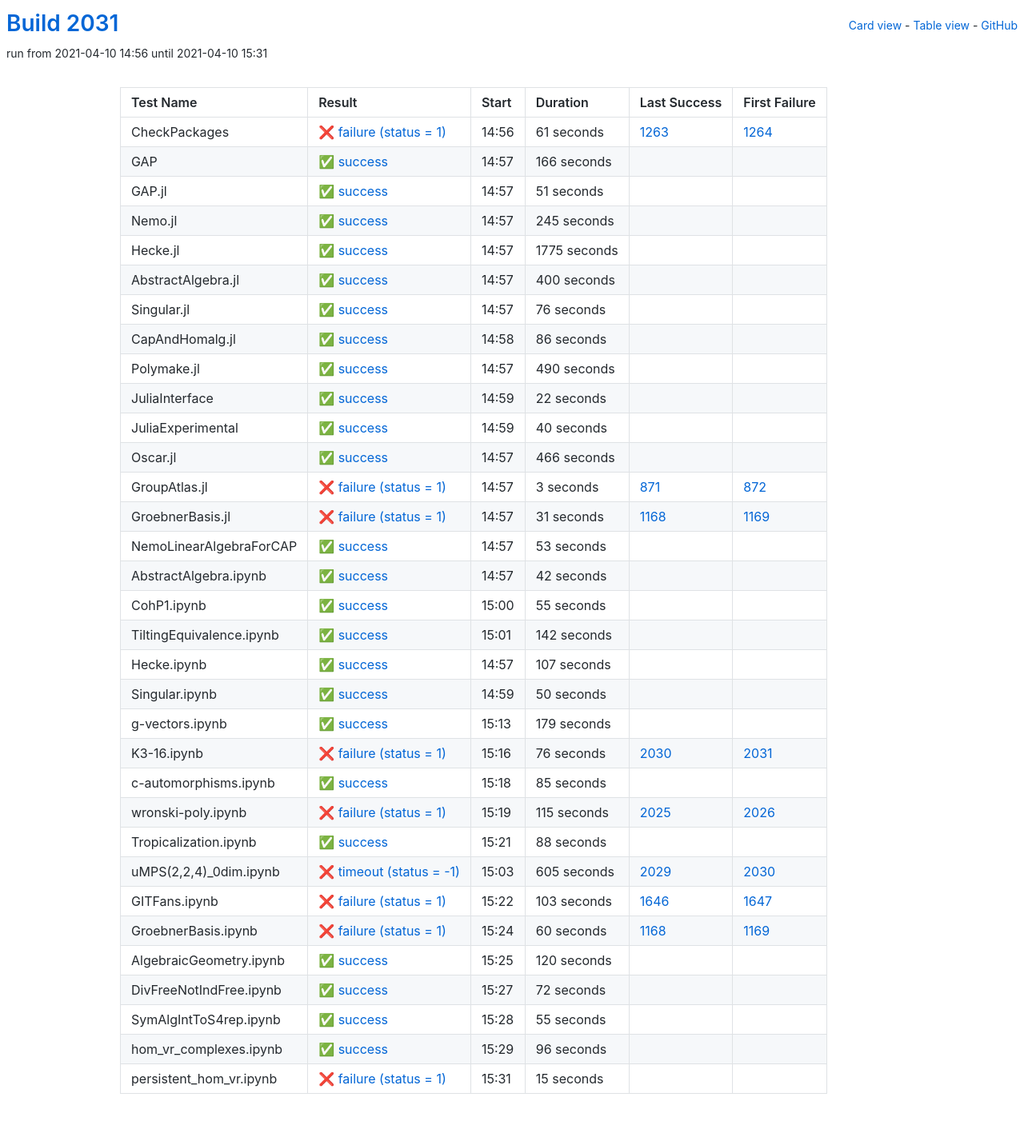
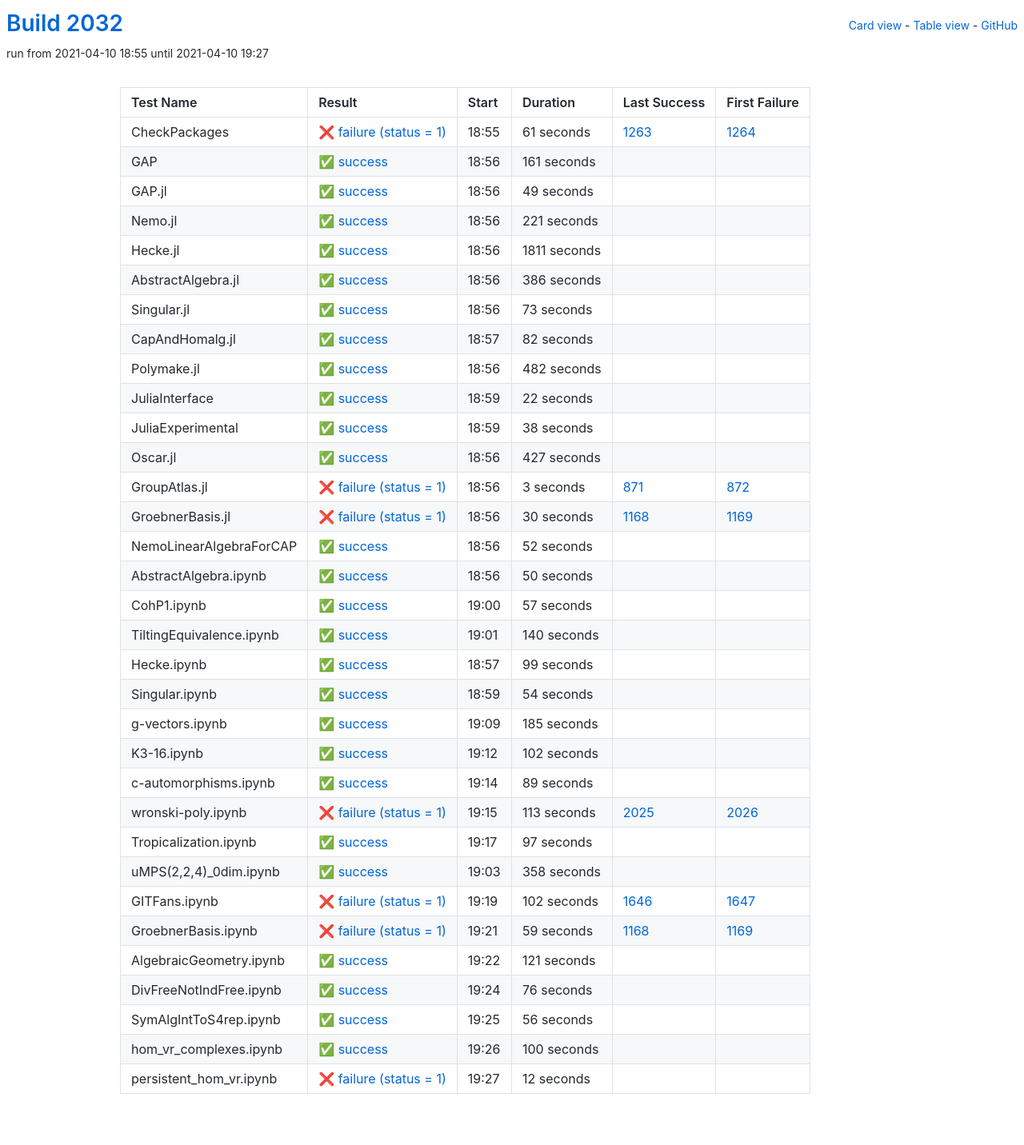
Before and after one commit to oscar-system/oscar-ci-status-stable, a Jekyll site: the page built from table.html, in a window 1280 px wide. Shown: the whole page at 80% size. Built offline with Jekyll 4.4.1, drawn with Linux system fonts in a browser that asks for light colours.

Commit message:
Build #2032

```diff
--- a/_data/ci.yml
+++ b/_data/ci.yml
@@ -1,6 +1,6 @@
 ---
-build: 2031
-build_url: https://oscarci.mathematik.uni-kl.de/job/oscar-stable/2031/
+build: 2032
+build_url: https://oscarci.mathematik.uni-kl.de/job/oscar-stable/2032/
 job: oscar-stable
 organization: oscar-system
 repo: oscar-ci-status-stable
@@ -8,8 +8,8 @@ repourl: https://github.com/oscar-system/oscar-ci-status-stable
 tests:
 - name: CheckPackages
   id: checkpackages
-  log: https://oscarci.mathematik.uni-kl.de/job/oscar-stable/2031/artifact/logs/build-2031/CheckPackages.log
-  start: 2021-04-10 14:56
+  log: https://oscarci.mathematik.uni-kl.de/job/oscar-stable/2032/artifact/logs/build-2032/CheckPackages.log
+  start: 2021-04-10 18:55
   success: false
   exitcode: 1
   status: failure
@@ -20,104 +20,104 @@ tests:
   first_failure_url: https://oscarci.mathematik.uni-kl.de/job/oscar-stable/1264/
 - name: GAP
   id: gap
-  log: https://oscarci.mathematik.uni-kl.de/job/oscar-stable/2031/artifact/logs/build-2031/GAP.log
-  start: 2021-04-10 14:57
+  log: https://oscarci.mathematik.uni-kl.de/job/oscar-stable/2032/artifact/logs/build-2032/GAP.log
+  start: 2021-04-10 18:56
   success: true
   exitcode: 0
   status: success
-  duration: 166
+  duration: 161
   last_success: false
   last_success_url:
   first_failure: false
   first_failure_url:
 - name: GAP.jl
   id: gap-jl
-  log: https://oscarci.mathematik.uni-kl.de/job/oscar-stable/2031/artifact/logs/build-2031/GAP.jl.log
-  start: 2021-04-10 14:57
+  log: https://oscarci.mathematik.uni-kl.de/job/oscar-stable/2032/artifact/logs/build-2032/GAP.jl.log
+  start: 2021-04-10 18:56
   success: true
   exitcode: 0
   status: success
-  duration: 51
+  duration: 49
   last_success: false
   last_success_url:
   first_failure: false
   first_failure_url:
 - name: Nemo.jl
   id: nemo-jl
-  log: https://oscarci.mathematik.uni-kl.de/job/oscar-stable/2031/artifact/logs/build-2031/Nemo.jl.log
-  start: 2021-04-10 14:57
+  log: https://oscarci.mathematik.uni-kl.de/job/oscar-stable/2032/artifact/logs/build-2032/Nemo.jl.log
+  start: 2021-04-10 18:56
   success: true
   exitcode: 0
   status: success
-  duration: 245
+  duration: 221
   last_success: false
   last_success_url:
   first_failure: false
   first_failure_url:
 - name: Hecke.jl
   id: hecke-jl
-  log: https://oscarci.mathematik.uni-kl.de/job/oscar-stable/2031/artifact/logs/build-2031/Hecke.jl.log
-  start: 2021-04-10 14:57
+  log: https://oscarci.mathematik.uni-kl.de/job/oscar-stable/2032/artifact/logs/build-2032/Hecke.jl.log
+  start: 2021-04-10 18:56
   success: true
   exitcode: 0
   status: success
-  duration: 1775
+  duration: 1811
   last_success: false
   last_success_url:
   first_failure: false
   first_failure_url:
 - name: AbstractAlgebra.jl
   id: abstractalgebra-jl
-  log: https://oscarci.mathematik.uni-kl.de/job/oscar-stable/2031/artifact/logs/build-2031/AbstractAlgebra.jl.log
-  start: 2021-04-10 14:57
+  log: https://oscarci.mathematik.uni-kl.de/job/oscar-stable/2032/artifact/logs/build-2032/AbstractAlgebra.jl.log
+  start: 2021-04-10 18:56
   success: true
   exitcode: 0
   status: success
-  duration: 400
+  duration: 386
   last_success: false
   last_success_url:
   first_failure: false
   first_failure_url:
 - name: Singular.jl
   id: singular-jl
-  log: https://oscarci.mathematik.uni-kl.de/job/oscar-stable/2031/artifact/logs/build-2031/Singular.jl.log
-  start: 2021-04-10 14:57
+  log: https://oscarci.mathematik.uni-kl.de/job/oscar-stable/2032/artifact/logs/build-2032/Singular.jl.log
+  start: 2021-04-10 18:56
   success: true
   exitcode: 0
   status: success
-  duration: 76
+  duration: 73
   last_success: false
   last_success_url:
   first_failure: false
   first_failure_url:
 - name: CapAndHomalg.jl
   id: capandhomalg-jl
-  log: https://oscarci.mathematik.uni-kl.de/job/oscar-stable/2031/artifact/logs/build-2031/CapAndHomalg.jl.log
-  start: 2021-04-10 14:58
+  log: https://oscarci.mathematik.uni-kl.de/job/oscar-stable/2032/artifact/logs/build-2032/CapAndHomalg.jl.log
+  start: 2021-04-10 18:57
   success: true
   exitcode: 0
   status: success
-  duration: 86
+  duration: 82
   last_success: false
   last_success_url:
   first_failure: false
   first_failure_url:
 - name: Polymake.jl
   id: polymake-jl
-  log: https://oscarci.mathematik.uni-kl.de/job/oscar-stable/2031/artifact/logs/build-2031/Polymake.jl.log
-  start: 2021-04-10 14:57
+  log: https://oscarci.mathematik.uni-kl.de/job/oscar-stable/2032/artifact/logs/build-2032/Polymake.jl.log
+  start: 2021-04-10 18:56
   success: true
   exitcode: 0
   status: success
-  duration: 490
+  duration: 482
   last_success: false
   last_success_url:
   first_failure: false
   first_failure_url:
 - name: JuliaInterface
   id: juliainterface
-  log: https://oscarci.mathematik.uni-kl.de/job/oscar-stable/2031/artifact/logs/build-2031/JuliaInterface.log
-  start: 2021-04-10 14:59
+  log: https://oscarci.mathematik.uni-kl.de/job/oscar-stable/2032/artifact/logs/build-2032/JuliaInterface.log
+  start: 2021-04-10 18:59
   success: true
   exitcode: 0
   status: success
@@ -128,32 +128,32 @@ tests:
   first_failure_url:
 - name: JuliaExperimental
   id: juliaexperimental
-  log: https://oscarci.mathematik.uni-kl.de/job/oscar-stable/2031/artifact/logs/build-2031/JuliaExperimental.log
-  start: 2021-04-10 14:59
+  log: https://oscarci.mathematik.uni-kl.de/job/oscar-stable/2032/artifact/logs/build-2032/JuliaExperimental.log
+  start: 2021-04-10 18:59
   success: true
   exitcode: 0
   status: success
-  duration: 40
+  duration: 38
   last_success: false
   last_success_url:
   first_failure: false
   first_failure_url:
 - name: Oscar.jl
   id: oscar-jl
-  log: https://oscarci.mathematik.uni-kl.de/job/oscar-stable/2031/artifact/logs/build-2031/Oscar.jl.log
-  start: 2021-04-10 14:57
+  log: https://oscarci.mathematik.uni-kl.de/job/oscar-stable/2032/artifact/logs/build-2032/Oscar.jl.log
+  start: 2021-04-10 18:56
   success: true
   exitcode: 0
   status: success
-  duration: 466
+  duration: 427
   last_success: false
   last_success_url:
   first_failure: false
   first_failure_url:
 - name: GroupAtlas.jl
   id: groupatlas-jl
-  log: https://oscarci.mathematik.uni-kl.de/job/oscar-stable/2031/artifact/logs/build-2031/GroupAtlas.jl.log
-  start: 2021-04-10 14:57
+  log: https://oscarci.mathematik.uni-kl.de/job/oscar-stable/2032/artifact/logs/build-2032/GroupAtlas.jl.log
+  start: 2021-04-10 18:56
   success: false
   exitcode: 1
   status: failure
@@ -164,80 +164,32 @@ tests:
   first_failure_url: https://oscarci.mathematik.uni-kl.de/job/oscar-stable/872/
 - name: GroebnerBasis.jl
   id: groebnerbasis-jl
-  log: https://oscarci.mathematik.uni-kl.de/job/oscar-stable/2031/artifact/logs/build-2031/GroebnerBasis.jl.log
-  start: 2021-04-10 14:57
+  log: https://oscarci.mathematik.uni-kl.de/job/oscar-stable/2032/artifact/logs/build-2032/GroebnerBasis.jl.log
+  start: 2021-04-10 18:56
   success: false
   exitcode: 1
   status: failure
-  duration: 31
+  duration: 30
   last_success: 1168
   last_success_url: https://oscarci.mathematik.uni-kl.de/job/oscar-stable/1168/
   first_failure: 1169
   first_failure_url: https://oscarci.mathematik.uni-kl.de/job/oscar-stable/1169/
 - name: NemoLinearAlgebraForCAP
   id: nemolinearalgebraforcap
-  log: https://oscarci.mathematik.uni-kl.de/job/oscar-stable/2031/artifact/logs/build-2031/NemoLinearAlgebraForCAP.log
-  start: 2021-04-10 14:57
+  log: https://oscarci.mathematik.uni-kl.de/job/oscar-stable/2032/artifact/logs/build-2032/NemoLinearAlgebraForCAP.log
+  start: 2021-04-10 18:56
   success: true
   exitcode: 0
   status: success
-  duration: 53
+  duration: 52
   last_success: false
   last_success_url:
   first_failure: false
   first_failure_url:
 - name: AbstractAlgebra.ipynb
   id: abstractalgebra-ipynb
-  log: https://oscarci.mathematik.uni-kl.de/job/oscar-stable/2031/artifact/logs/build-2031/AbstractAlgebra.ipynb.log
-  start: 2021-04-10 14:57
-  success: true
-  exitcode: 0
-  status: success
-  duration: 42
-  last_success: false
-  last_success_url:
-  first_failure: false
-  first_failure_url:
-- name: CohP1.ipynb
-  id: cohp1-ipynb
-  log: https://oscarci.mathematik.uni-kl.de/job/oscar-stable/2031/artifact/logs/build-2031/CohP1.ipynb.log
-  start: 2021-04-10 15:00
-  success: true
-  exitcode: 0
-  status: success
-  duration: 55
-  last_success: false
-  last_success_url:
-  first_failure: false
-  first_failure_url:
-- name: TiltingEquivalence.ipynb
-  id: tiltingequivalence-ipynb
-  log: https://oscarci.mathematik.uni-kl.de/job/oscar-stable/2031/artifact/logs/build-2031/TiltingEquivalence.ipynb.log
-  start: 2021-04-10 15:01
-  success: true
-  exitcode: 0
-  status: success
-  duration: 142
-  last_success: false
-  last_success_url:
-  first_failure: false
-  first_failure_url:
-- name: Hecke.ipynb
-  id: hecke-ipynb
-  log: https://oscarci.mathematik.uni-kl.de/job/oscar-stable/2031/artifact/logs/build-2031/Hecke.ipynb.log
-  start: 2021-04-10 14:57
-  success: true
-  exitcode: 0
-  status: success
-  duration: 107
-  last_success: false
-  last_success_url:
-  first_failure: false
-  first_failure_url:
-- name: Singular.ipynb
-  id: singular-ipynb
-  log: https://oscarci.mathematik.uni-kl.de/job/oscar-stable/2031/artifact/logs/build-2031/Singular.ipynb.log
-  start: 2021-04-10 14:59
+  log: https://oscarci.mathematik.uni-kl.de/job/oscar-stable/2032/artifact/logs/build-2032/AbstractAlgebra.ipynb.log
+  start: 2021-04-10 18:56
   success: true
   exitcode: 0
   status: success
@@ -246,158 +198,206 @@ tests:
   last_success_url:
   first_failure: false
   first_failure_url:
-- name: g-vectors.ipynb
-  id: g-vectors-ipynb
-  log: https://oscarci.mathematik.uni-kl.de/job/oscar-stable/2031/artifact/logs/build-2031/g-vectors.ipynb.log
-  start: 2021-04-10 15:13
+- name: CohP1.ipynb
+  id: cohp1-ipynb
+  log: https://oscarci.mathematik.uni-kl.de/job/oscar-stable/2032/artifact/logs/build-2032/CohP1.ipynb.log
+  start: 2021-04-10 19:00
   success: true
   exitcode: 0
   status: success
-  duration: 179
+  duration: 57
+  last_success: false
+  last_success_url:
+  first_failure: false
+  first_failure_url:
+- name: TiltingEquivalence.ipynb
+  id: tiltingequivalence-ipynb
+  log: https://oscarci.mathematik.uni-kl.de/job/oscar-stable/2032/artifact/logs/build-2032/TiltingEquivalence.ipynb.log
+  start: 2021-04-10 19:01
+  success: true
+  exitcode: 0
+  status: success
+  duration: 140
+  last_success: false
+  last_success_url:
+  first_failure: false
+  first_failure_url:
+- name: Hecke.ipynb
+  id: hecke-ipynb
+  log: https://oscarci.mathematik.uni-kl.de/job/oscar-stable/2032/artifact/logs/build-2032/Hecke.ipynb.log
+  start: 2021-04-10 18:57
+  success: true
+  exitcode: 0
+  status: success
+  duration: 99
+  last_success: false
+  last_success_url:
+  first_failure: false
+  first_failure_url:
+- name: Singular.ipynb
+  id: singular-ipynb
+  log: https://oscarci.mathematik.uni-kl.de/job/oscar-stable/2032/artifact/logs/build-2032/Singular.ipynb.log
+  start: 2021-04-10 18:59
+  success: true
+  exitcode: 0
+  status: success
+  duration: 54
+  last_success: false
+  last_success_url:
+  first_failure: false
+  first_failure_url:
+- name: g-vectors.ipynb
+  id: g-vectors-ipynb
+  log: https://oscarci.mathematik.uni-kl.de/job/oscar-stable/2032/artifact/logs/build-2032/g-vectors.ipynb.log
+  start: 2021-04-10 19:09
+  success: true
+  exitcode: 0
+  status: success
+  duration: 185
   last_success: false
   last_success_url:
   first_failure: false
   first_failure_url:
 - name: K3-16.ipynb
   id: k3-16-ipynb
-  log: https://oscarci.mathematik.uni-kl.de/job/oscar-stable/2031/artifact/logs/build-2031/K3-16.ipynb.log
-  start: 2021-04-10 15:16
-  success: false
-  exitcode: 1
-  status: failure
-  duration: 76
-  last_success: 2030
-  last_success_url: https://oscarci.mathematik.uni-kl.de/job/oscar-stable/2030/
-  first_failure: 2031
-  first_failure_url: https://oscarci.mathematik.uni-kl.de/job/oscar-stable/2031/
-- name: c-automorphisms.ipynb
-  id: c-automorphisms-ipynb
-  log: https://oscarci.mathematik.uni-kl.de/job/oscar-stable/2031/artifact/logs/build-2031/c-automorphisms.ipynb.log
-  start: 2021-04-10 15:18
+  log: https://oscarci.mathematik.uni-kl.de/job/oscar-stable/2032/artifact/logs/build-2032/K3-16.ipynb.log
+  start: 2021-04-10 19:12
   success: true
   exitcode: 0
   status: success
-  duration: 85
+  duration: 102
+  last_success: false
+  last_success_url:
+  first_failure: false
+  first_failure_url:
+- name: c-automorphisms.ipynb
+  id: c-automorphisms-ipynb
+  log: https://oscarci.mathematik.uni-kl.de/job/oscar-stable/2032/artifact/logs/build-2032/c-automorphisms.ipynb.log
+  start: 2021-04-10 19:14
+  success: true
+  exitcode: 0
+  status: success
+  duration: 89
   last_success: false
   last_success_url:
   first_failure: false
   first_failure_url:
 - name: wronski-poly.ipynb
   id: wronski-poly-ipynb
-  log: https://oscarci.mathematik.uni-kl.de/job/oscar-stable/2031/artifact/logs/build-2031/wronski-poly.ipynb.log
-  start: 2021-04-10 15:19
+  log: https://oscarci.mathematik.uni-kl.de/job/oscar-stable/2032/artifact/logs/build-2032/wronski-poly.ipynb.log
+  start: 2021-04-10 19:15
   success: false
   exitcode: 1
   status: failure
-  duration: 115
+  duration: 113
   last_success: 2025
   last_success_url: https://oscarci.mathematik.uni-kl.de/job/oscar-stable/2025/
   first_failure: 2026
   first_failure_url: https://oscarci.mathematik.uni-kl.de/job/oscar-stable/2026/
 - name: Tropicalization.ipynb
   id: tropicalization-ipynb
-  log: https://oscarci.mathematik.uni-kl.de/job/oscar-stable/2031/artifact/logs/build-2031/Tropicalization.ipynb.log
-  start: 2021-04-10 15:21
+  log: https://oscarci.mathematik.uni-kl.de/job/oscar-stable/2032/artifact/logs/build-2032/Tropicalization.ipynb.log
+  start: 2021-04-10 19:17
   success: true
   exitcode: 0
   status: success
-  duration: 88
+  duration: 97
   last_success: false
   last_success_url:
   first_failure: false
   first_failure_url:
 - name: uMPS(2,2,4)_0dim.ipynb
   id: umps-2-2-4-0dim-ipynb
-  log: https://oscarci.mathematik.uni-kl.de/job/oscar-stable/2031/artifact/logs/build-2031/uMPS-2-2-4-_0dim.ipynb.log
-  start: 2021-04-10 15:03
-  success: false
-  exitcode: -1
-  status: timeout
-  duration: 605
-  last_success: 2029
-  last_success_url: https://oscarci.mathematik.uni-kl.de/job/oscar-stable/2029/
-  first_failure: 2030
-  first_failure_url: https://oscarci.mathematik.uni-kl.de/job/oscar-stable/2030/
+  log: https://oscarci.mathematik.uni-kl.de/job/oscar-stable/2032/artifact/logs/build-2032/uMPS-2-2-4-_0dim.ipynb.log
+  start: 2021-04-10 19:03
+  success: true
+  exitcode: 0
+  status: success
+  duration: 358
+  last_success: false
+  last_success_url:
+  first_failure: false
+  first_failure_url:
 - name: GITFans.ipynb
   id: gitfans-ipynb
-  log: https://oscarci.mathematik.uni-kl.de/job/oscar-stable/2031/artifact/logs/build-2031/GITFans.ipynb.log
-  start: 2021-04-10 15:22
+  log: https://oscarci.mathematik.uni-kl.de/job/oscar-stable/2032/artifact/logs/build-2032/GITFans.ipynb.log
+  start: 2021-04-10 19:19
   success: false
   exitcode: 1
   status: failure
-  duration: 103
+  duration: 102
   last_success: 1646
   last_success_url: https://oscarci.mathematik.uni-kl.de/job/oscar-stable/1646/
   first_failure: 1647
   first_failure_url: https://oscarci.mathematik.uni-kl.de/job/oscar-stable/1647/
 - name: GroebnerBasis.ipynb
   id: groebnerbasis-ipynb
-  log: https://oscarci.mathematik.uni-kl.de/job/oscar-stable/2031/artifact/logs/build-2031/GroebnerBasis.ipynb.log
-  start: 2021-04-10 15:24
+  log: https://oscarci.mathematik.uni-kl.de/job/oscar-stable/2032/artifact/logs/build-2032/GroebnerBasis.ipynb.log
+  start: 2021-04-10 19:21
   success: false
   exitcode: 1
   status: failure
-  duration: 60
+  duration: 59
   last_success: 1168
   last_success_url: https://oscarci.mathematik.uni-kl.de/job/oscar-stable/1168/
   first_failure: 1169
   first_failure_url: https://oscarci.mathematik.uni-kl.de/job/oscar-stable/1169/
 - name: AlgebraicGeometry.ipynb
   id: algebraicgeometry-ipynb
-  log: https://oscarci.mathematik.uni-kl.de/job/oscar-stable/2031/artifact/logs/build-2031/AlgebraicGeometry.ipynb.log
-  start: 2021-04-10 15:25
+  log: https://oscarci.mathematik.uni-kl.de/job/oscar-stable/2032/artifact/logs/build-2032/AlgebraicGeometry.ipynb.log
+  start: 2021-04-10 19:22
   success: true
   exitcode: 0
   status: success
-  duration: 120
+  duration: 121
   last_success: false
   last_success_url:
   first_failure: false
   first_failure_url:
 - name: DivFreeNotIndFree.ipynb
   id: divfreenotindfree-ipynb
-  log: https://oscarci.mathematik.uni-kl.de/job/oscar-stable/2031/artifact/logs/build-2031/DivFreeNotIndFree.ipynb.log
-  start: 2021-04-10 15:27
+  log: https://oscarci.mathematik.uni-kl.de/job/oscar-stable/2032/artifact/logs/build-2032/DivFreeNotIndFree.ipynb.log
+  start: 2021-04-10 19:24
   success: true
   exitcode: 0
   status: success
-  duration: 72
+  duration: 76
   last_success: false
   last_success_url:
   first_failure: false
   first_failure_url:
 - name: SymAlgIntToS4rep.ipynb
   id: symalginttos4rep-ipynb
-  log: https://oscarci.mathematik.uni-kl.de/job/oscar-stable/2031/artifact/logs/build-2031/SymAlgIntToS4rep.ipynb.log
-  start: 2021-04-10 15:28
+  log: https://oscarci.mathematik.uni-kl.de/job/oscar-stable/2032/artifact/logs/build-2032/SymAlgIntToS4rep.ipynb.log
+  start: 2021-04-10 19:25
   success: true
   exitcode: 0
   status: success
-  duration: 55
+  duration: 56
   last_success: false
   last_success_url:
   first_failure: false
   first_failure_url:
 - name: hom_vr_complexes.ipynb
   id: hom-vr-complexes-ipynb
-  log: https://oscarci.mathematik.uni-kl.de/job/oscar-stable/2031/artifact/logs/build-2031/hom_vr_complexes.ipynb.log
-  start: 2021-04-10 15:29
+  log: https://oscarci.mathematik.uni-kl.de/job/oscar-stable/2032/artifact/logs/build-2032/hom_vr_complexes.ipynb.log
+  start: 2021-04-10 19:26
   success: true
   exitcode: 0
   status: success
-  duration: 96
+  duration: 100
   last_success: false
   last_success_url:
   first_failure: false
   first_failure_url:
 - name: persistent_hom_vr.ipynb
   id: persistent-hom-vr-ipynb
-  log: https://oscarci.mathematik.uni-kl.de/job/oscar-stable/2031/artifact/logs/build-2031/persistent_hom_vr.ipynb.log
-  start: 2021-04-10 15:31
+  log: https://oscarci.mathematik.uni-kl.de/job/oscar-stable/2032/artifact/logs/build-2032/persistent_hom_vr.ipynb.log
+  start: 2021-04-10 19:27
   success: false
   exitcode: 1
   status: failure
-  duration: 15
+  duration: 12
   last_success: false
   last_success_url:
   first_failure: false
```
Also changed, not shown: README.md.
